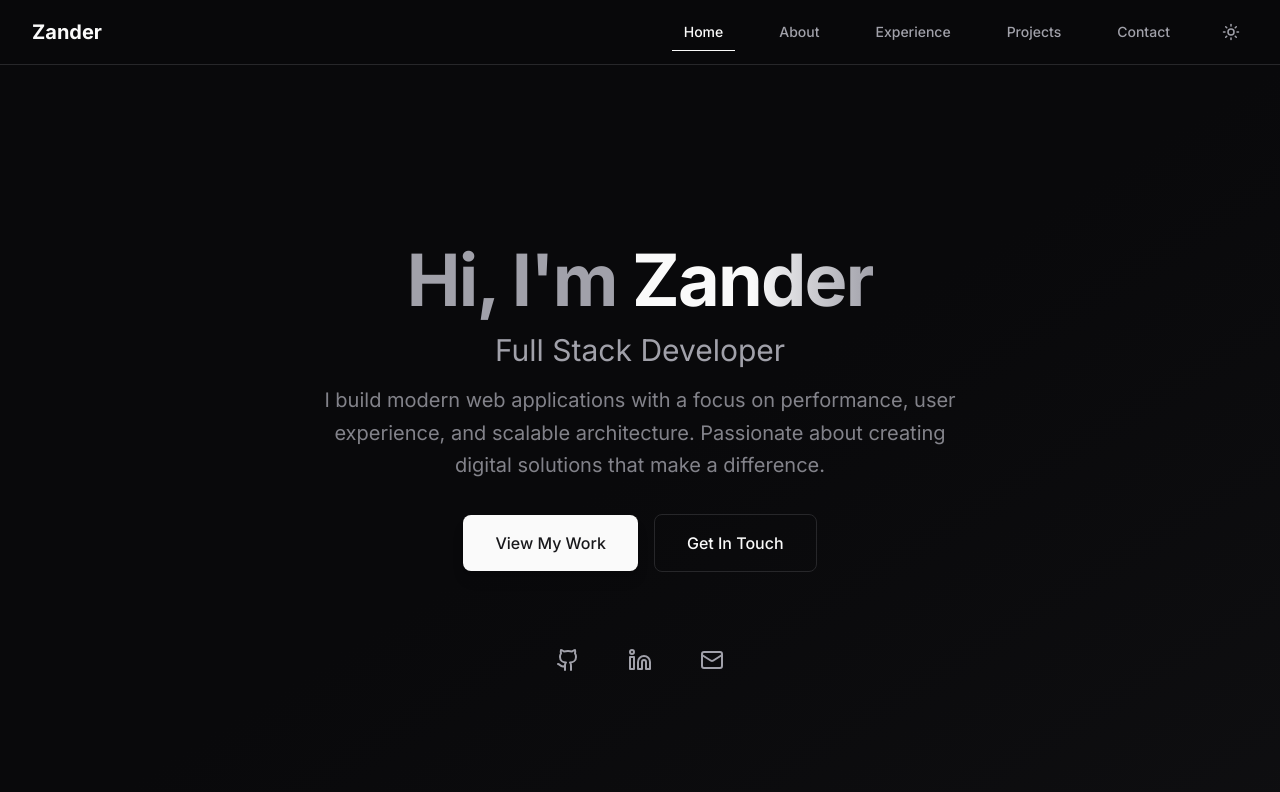
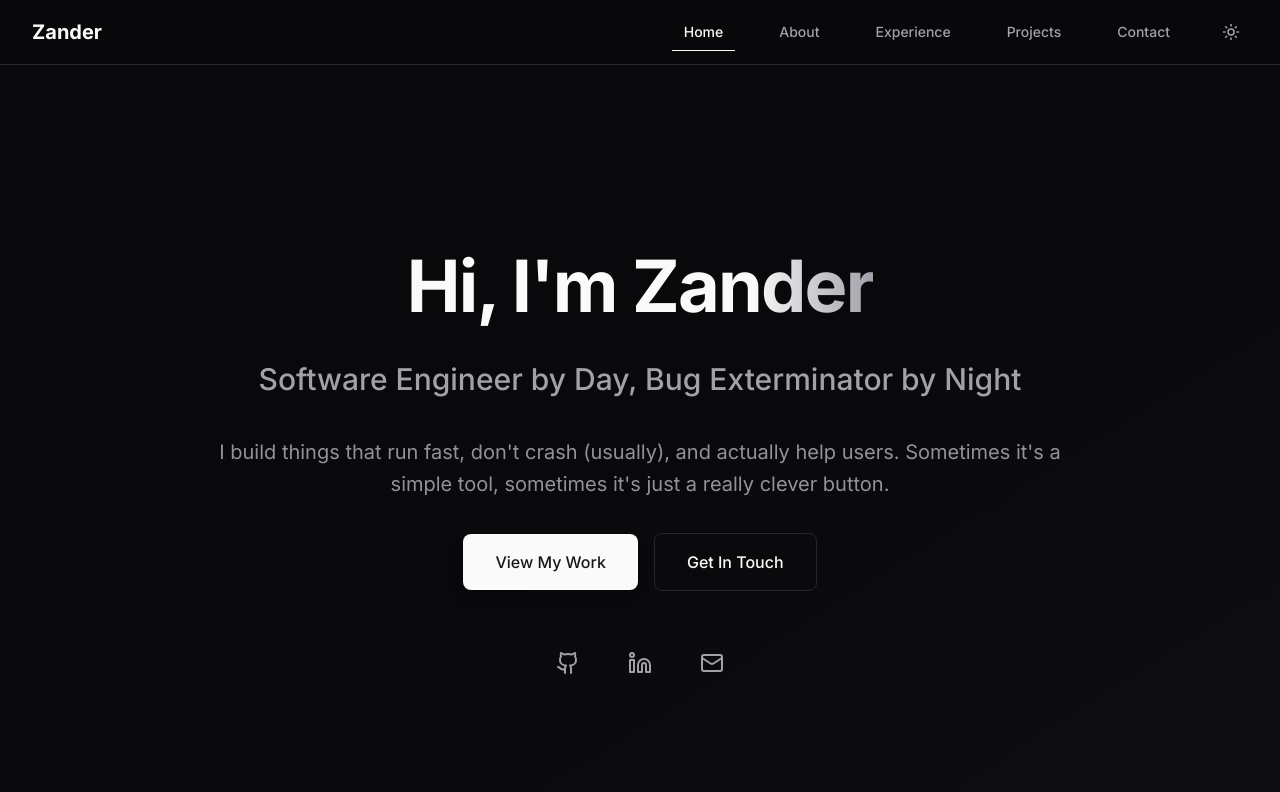
Before and after one commit to zxu0623/ZanderWeb, a Next.js app: page / in a window 1280 px wide. Shown: the top 792 px of the page. Built offline with nearby package versions, Linux system fonts and the light colour scheme.

Commit message:
feat: contact info and main page update

```diff
--- a/src/app/contact/page.tsx
+++ b/src/app/contact/page.tsx
@@ -1,7 +1,7 @@
 "use client"
 
 import { useState } from "react";
-import { Mail, Github, Linkedin, Twitter, MapPin, Phone, Send, MessageSquare } from "lucide-react";
+import { Mail, Github, Linkedin, MapPin, Phone, Send, MessageSquare } from "lucide-react";
 
 export default function Contact() {
   const [formData, setFormData] = useState({
@@ -49,21 +49,14 @@ export default function Contact() {
     },
     {
       name: "LinkedIn",
-      href: "https://linkedin.com/in/username",
+      href: "https://www.linkedin.com/in/zander-xinhe-xu-96a1ab174/",
       icon: Linkedin,
       description: "Let&apos;s connect professionally",
       color: "hover:text-blue-600"
     },
     {
-      name: "Twitter",
-      href: "https://twitter.com/username",
-      icon: Twitter,
-      description: "Follow me for tech insights",
-      color: "hover:text-blue-400"
-    },
-    {
       name: "Email",
-      href: "mailto:hello@zanderdev.com",
+      href: "mailto:zanderxu.uiuc2023@gmail.com",
       icon: Mail,
       description: "Send me a direct message",
       color: "hover:text-red-500"
@@ -74,14 +67,14 @@ export default function Contact() {
     {
       icon: Mail,
       label: "Email",
-      value: "hello@zanderdev.com",
-      href: "mailto:hello@zanderdev.com"
+      value: "zanderxu.uiuc2023@gmail.com",
+      href: "mailto:zanderxu.uiuc2023@gmail.com"
     },
     {
       icon: Phone,
       label: "Phone",
-      value: "+1 (555) 123-4567",
-      href: "tel:+15551234567"
+      value: "+1 (217) 417-5065",
+      href: "tel:+12174175065"
     },
     {
       icon: MapPin,
--- a/src/app/page.tsx
+++ b/src/app/page.tsx
@@ -8,25 +8,27 @@ export default function Home() {
     <div className="min-h-screen">
       {/* Hero Section */}
       <section className="min-h-screen flex items-center justify-center relative bg-gradient-to-br from-background via-background to-muted/20">
-        <div className="max-w-4xl mx-auto px-4 sm:px-6 lg:px-8 text-center">
-          <div className="space-y-8">
-            {/* Greeting */}
-            <div className="space-y-4">
-              <h1 className="text-4xl sm:text-6xl lg:text-7xl font-bold tracking-tight">
-                <span className="text-muted-foreground">Hi, I&apos;m </span>
+        <div className="max-w-5xl mx-auto px-4 sm:px-6 lg:px-8">
+          <div className="text-center space-y-8">
+                          {/* Main Heading */}
+            <div className="space-y-6">
+              <h1 className="text-4xl sm:text-5xl lg:text-6xl xl:text-7xl font-bold tracking-tight leading-tight">
+                <span className="text-foreground">Hi, I&apos;m </span>
                 <span className="bg-gradient-to-r from-primary via-primary to-muted-foreground bg-clip-text text-transparent">
                   Zander
                 </span>
               </h1>
 
-              <p className="text-xl sm:text-2xl lg:text-3xl text-muted-foreground max-w-3xl mx-auto">
-                Full Stack Developer
-              </p>
+              <h2 className="text-xl sm:text-2xl lg:text-3xl font-medium text-muted-foreground leading-relaxed max-w-4xl mx-auto">
+                Software Engineer by Day, Bug Exterminator by Night
+              </h2>
+            </div>
 
-              <p className="text-lg sm:text-xl text-muted-foreground/80 max-w-2xl mx-auto leading-relaxed">
-                I build modern web applications with a focus on performance,
-                user experience, and scalable architecture. Passionate about creating
-                digital solutions that make a difference.
+            {/* Subtitle */}
+            <div className="space-y-6 max-w-4xl mx-auto">
+              <p className="text-lg sm:text-xl text-muted-foreground/90 leading-relaxed">
+                I build things that run fast, don&apos;t crash (usually), and actually help users.
+                Sometimes it&apos;s a simple tool, sometimes it&apos;s just a really clever button.
               </p>
             </div>
 
@@ -48,7 +50,7 @@ export default function Home() {
               </div>
 
               {/* Social Links */}
-            <div className="flex justify-center space-x-6 pt-8">
+              <div className="flex justify-center space-x-6 pt-4">
                 <a
                   href="https://github.com"
                   target="_blank"
@@ -59,7 +61,7 @@ export default function Home() {
                   <Github size={24} />
                 </a>
                               <a
-                href="https://linkedin.com"
+                href="https://www.linkedin.com/in/zander-xinhe-xu-96a1ab174/"
                 target="_blank"
                 rel="noopener noreferrer"
                 className="p-3 text-muted-foreground hover:text-primary hover:bg-accent rounded-lg transition-all duration-200"
@@ -68,7 +70,7 @@ export default function Home() {
                 <Linkedin size={24} />
               </a>
                               <a
-                href="mailto:your.email@example.com"
+                href="mailto:zanderxu.uiuc2023@gmail.com"
                 className="p-3 text-muted-foreground hover:text-primary hover:bg-accent rounded-lg transition-all duration-200"
                 aria-label="Email"
               >
```
Lines whose indentation alone changed are shown as unchanged.
